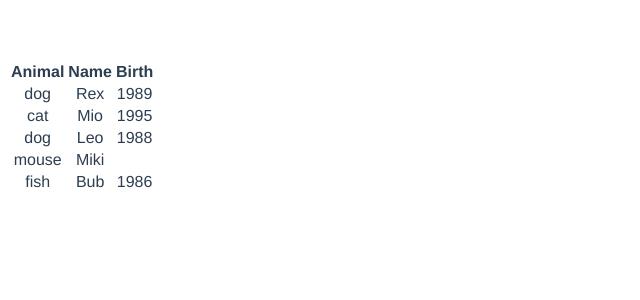
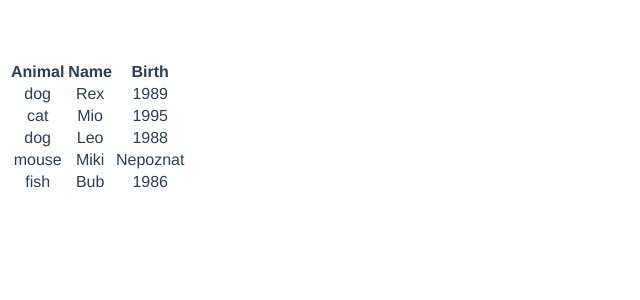
Before and after one commit to BSvetlana/zoo, a Vue app: page / in a window 1280 px wide. Shown: the top 300 px of the page, without its empty margins (0-640 px from the left). Built offline with nearby package versions, Linux system fonts and the light colour scheme; the HTML template or start-up script is replaced by a standard one.

Commit message:
"unknown date"

```diff
--- a/src/components/AnimalList.vue
+++ b/src/components/AnimalList.vue
@@ -13,7 +13,8 @@
                 <tr v-for="(animal, index) in animals" :key="index">
                     <td>{{ animal.kind }}</td>
                     <td>{{ animal.name }}</td>
-                    <td>{{ animal.dateOfBrth }}</td>
+                    <td  v-if="animal.dateOfBrth === ''">Nepoznat</td>
+                    <td v-else>{{ animal.dateOfBrth }}</td>
                 </tr>
                 </tbody>
             </table>
@@ -32,10 +33,15 @@
                     {kind: 'dog', name: 'Leo', dateOfBrth: 2016-10-18},
                     {kind: 'mouse', name: 'Miki', dateOfBrth: ''},
                     {kind: 'fish', name: 'Bub', dateOfBrth: 2014-10-18},
-                ]
+                ],
+                seen(){
+                    this.animal.dateOfBrth = 'Nepoznat';
+                }
             }
+
         }
     }
+
 </script>
 
 <style scoped>
```
